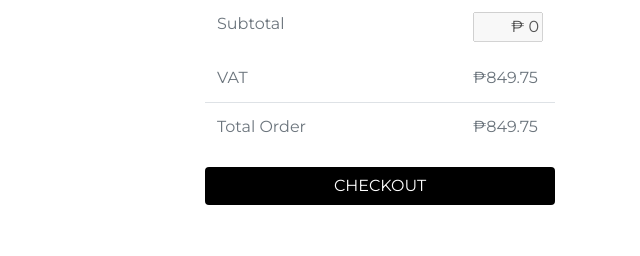
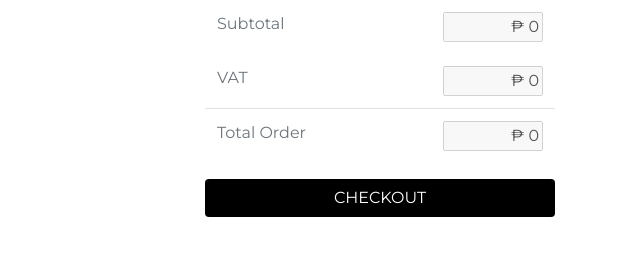
Before and after one commit to kimjayluta/ecommerce, a PHP site: page /cart.php in a window 1280 px wide. Shown: the part 223-479 px from the top of the page, without its empty margins (640-1280 px from the left). Run offline with PHP 8.4, Linux system fonts and the light colour scheme; data that the repository does not hold is empty; some libraries are stand-ins or nearby versions.

Commit message:
added total order and tax computation

```diff
--- a/cart.php
+++ b/cart.php
@@ -24,7 +24,7 @@ if (!$_SESSION){
     }
     .totalBox{
         margin-bottom: 0!important;
-        width: 70px;
+        width: 100px;
         text-align: right;
     }
     .tdBorder{
@@ -83,11 +83,15 @@ if (!$_SESSION){
                        </tr>
                        <tr class="text-muted">
                            <td class="tdBorder">VAT</td>
-                           <td class="tdBorder">₱849.75</td>
+                           <td class="tdBorder">
+                               <input type="text" id="tax" value="" class="totalBox" disabled="disabled">
+                           </td>
                        </tr>
                        <tr class="text-muted">
                            <td>Total Order</td>
-                           <td>₱849.75</td>
+                           <td>
+                               <input type="text" id="totalOrder" value="" class="totalBox" disabled="disabled">
+                           </td>
                        </tr>
                    </tbody>
                </table>
@@ -101,10 +105,18 @@ if (!$_SESSION){
 <script type="text/javascript">
     $(document).ready(function () {
 
-        function tax(){
-            let tax =  0;
-            let subTotal = $('#cartProd').find('#subTotal').val();
-            console.log(subTotal);
+        function totalTaxOrder(){
+            let tax =  0, totalOrder =  0;
+
+            let subTotal = $('#subTotal').val();
+            subTotal = Number(subTotal.split(" ")[1]);
+
+            tax = subTotal * 0.12;
+            totalOrder = subTotal + tax;
+
+            $('#tax').val('₱ ' + tax);
+            $('#totalOrder').val('₱ ' + totalOrder);
+            console.log(totalOrder);
         }
 
         function computeSubTotal(){
@@ -145,7 +157,7 @@ if (!$_SESSION){
                     // Compute the subtotal;
                     computeSubTotal();
                     // Total tax
-                    tax();
+                    totalTaxOrder();
                 }
             });
         }
@@ -158,6 +170,8 @@ if (!$_SESSION){
             computeTotal(this);
             // Compute the subtotal;
             computeSubTotal();
+            // Compute the total order and the tax
+            totalTaxOrder();
         });
     });
 </script>
```
